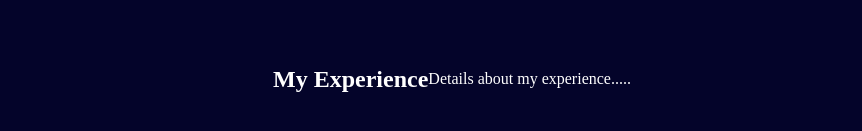
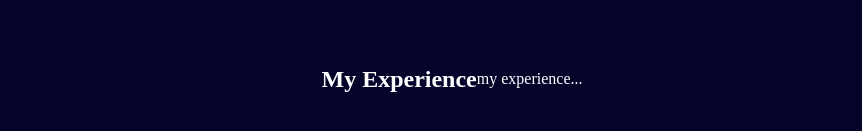
Before and after one commit to muhammedalfaris/portfolio, a Next.js app: page / in a window 1280 px wide. Shown: the part 1121-1252 px from the top of the page, without its empty margins (188-1050 px from the left). Built offline with nearby package versions, Linux system fonts and the light colour scheme.

Commit message:
testing deployment

```diff
--- a/src/app/components/Experience.jsx
+++ b/src/app/components/Experience.jsx
@@ -5,7 +5,7 @@ const Experience = () => {
   return (
     <div id="experience" className="experience">
       <h2>My Experience</h2>
-      <p>Details about my experience.....</p>
+      <p>my experience...</p>
     </div>
   );
 };
```
